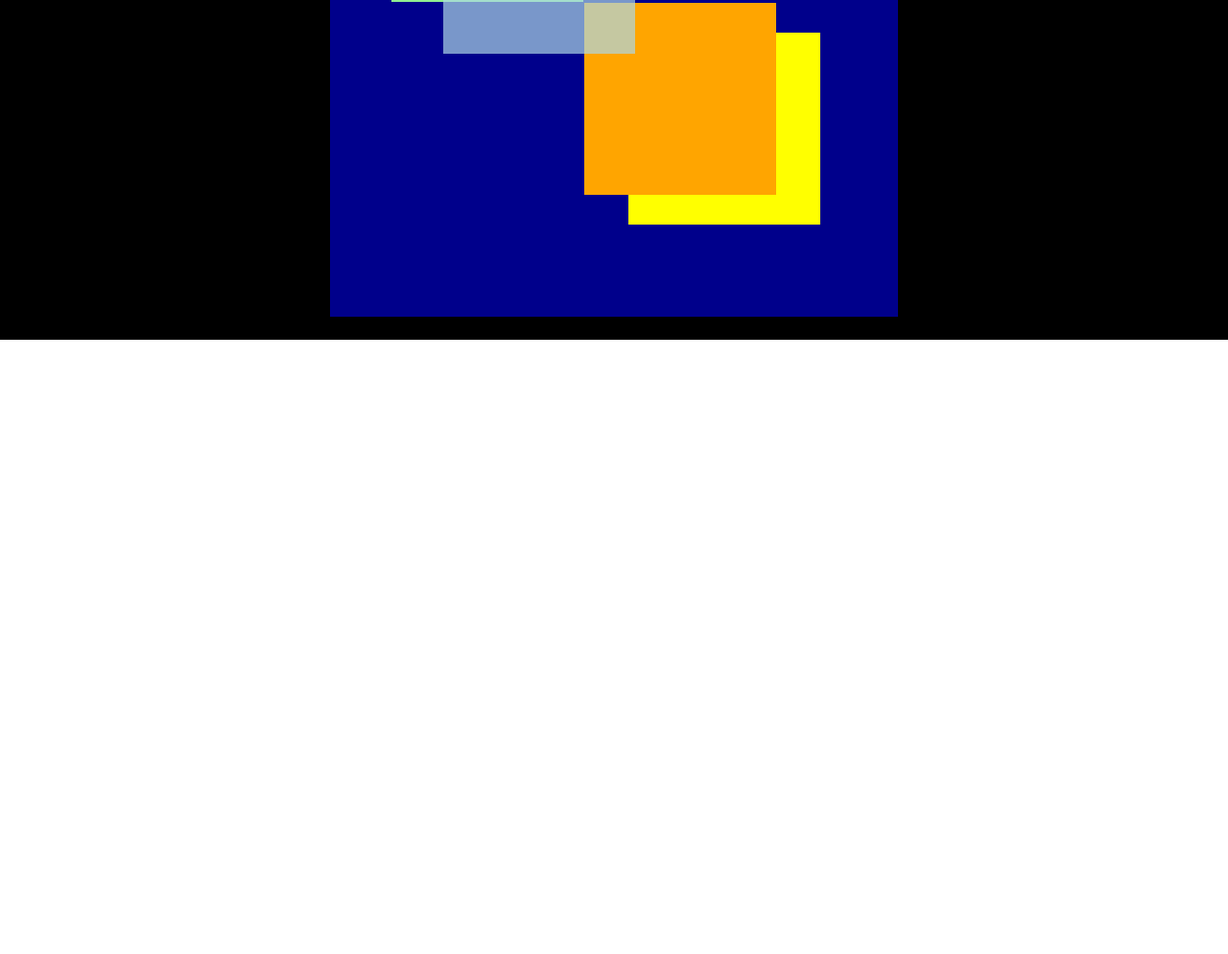
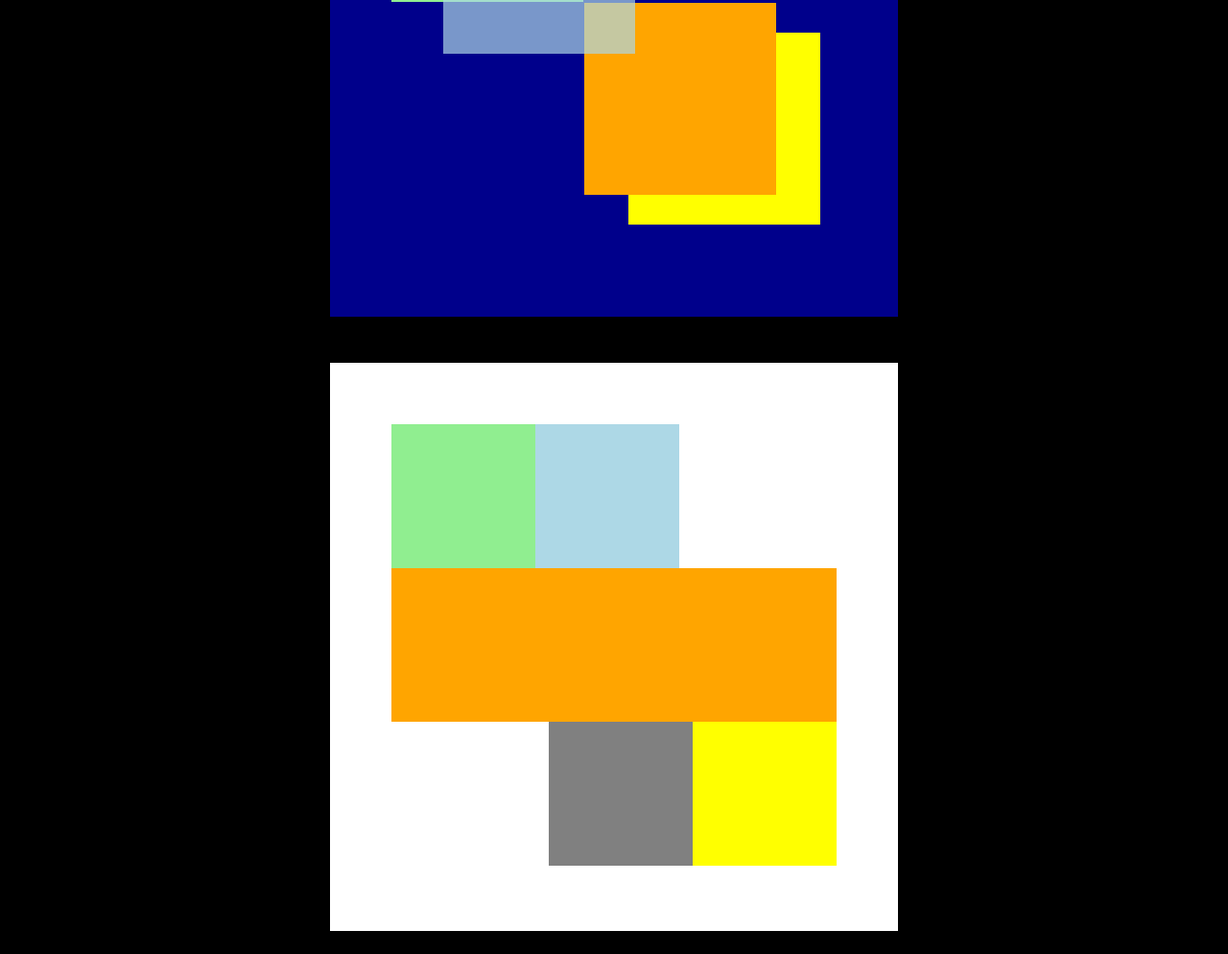
Before and after one commit to xonyis/Positionnement-Global, a plain HTML site: page index.html in a window 1280 px wide. Shown: the part 4286-5280 px from the top of the page at 96% size. Before the commit the page ends 4640 px from the top, so only its background shows below. Drawn offline with Linux system fonts and the light colour scheme.

Commit message:
Par pitié

```diff
--- a/css/style.css
+++ b/css/style.css
@@ -231,3 +231,81 @@
     left: 52.5%;
     top: 50%;
 }
+
+/* ========================= */
+
+/* Rectangle */
+
+
+#darkBlueRec {
+    position: relative;
+    width: 29em;
+    height: 29em;
+    margin: auto;
+    padding: 4em ;
+    background: #fff;
+    border: 1px solid #000;
+}
+
+#orangeRec {
+    width: 100%;
+    height: 10em;
+}
+
+#greenRec {
+    width: 30%;
+    height: 10em;
+}
+
+#blueRec {
+    width: 30%;
+    height: 10em;
+}
+
+
+/* ========================= */
+
+.darkBlueRec {
+    position: absolute;
+    width: 50%;
+    height: 89vh;
+    background: white;
+    margin: 100px auto;
+    box-sizing: border-box;
+    padding: 30px;
+    border: 3px solid black;
+
+}
+#yellowRec {
+    background: yellow;
+    width: 150px;
+    height: 150px;
+    float: right;
+}
+
+#greenRec {
+    width: 150px;
+    height: 150px;
+    float: left;
+}
+
+#blueRec {
+    float: left;
+    width: 150px;
+    height: 150px;
+    margin: auto ;
+}
+
+#orangeRec {
+    margin-top:150px;
+    width: 29em;
+    height: 10em;
+
+}
+
+#greyRec {
+    background: grey;
+    width: 150px;
+    height: 150px;
+    float: right;
+}
--- a/index.html
+++ b/index.html
@@ -69,5 +69,17 @@
             <div class="jaune" id="yellowSqr2"></div>
         </div>
     </section>
+
+    <!-- Rectangle -->
+    <section class="warpper">
+        <div class="darkBlue" id="darkBlueRec">
+            <div class="vert" id="greenRec"></div>
+            <div class="bleu" id="blueRec"></div>
+            <div class="orange" id="orangeRec"></div>
+            <div class="yellow" id="yellowRec"></div>
+            <div class="grey" id="greyRec"></div>
+        </div>
+    </section>
+
 </body>
 </html>
```
Also changed, not shown: stickie.html (added, +42 -0 lines).
